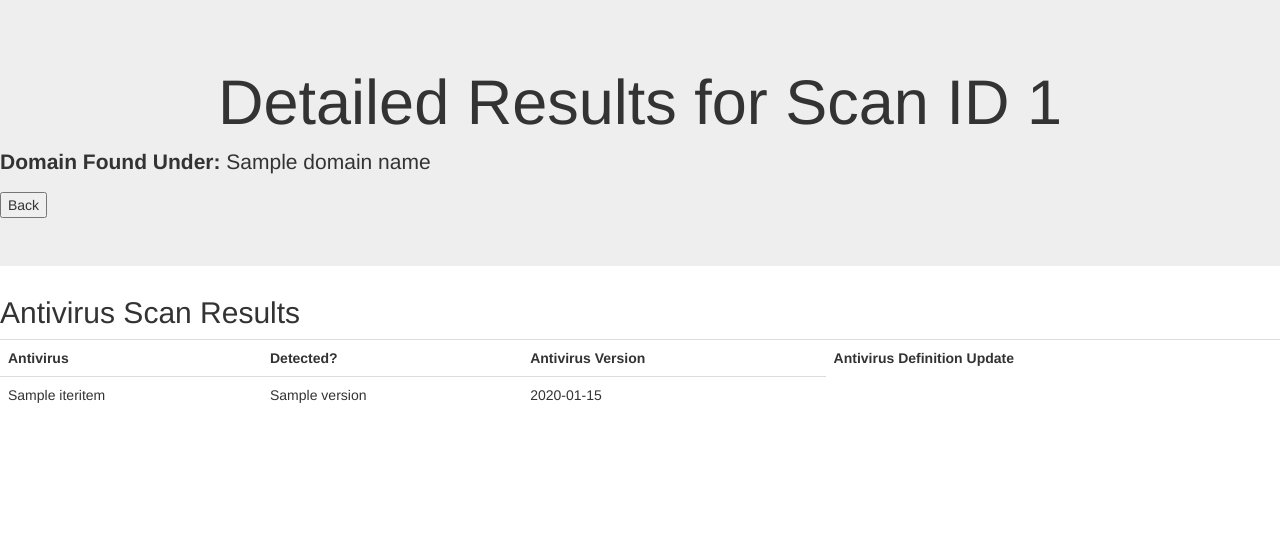
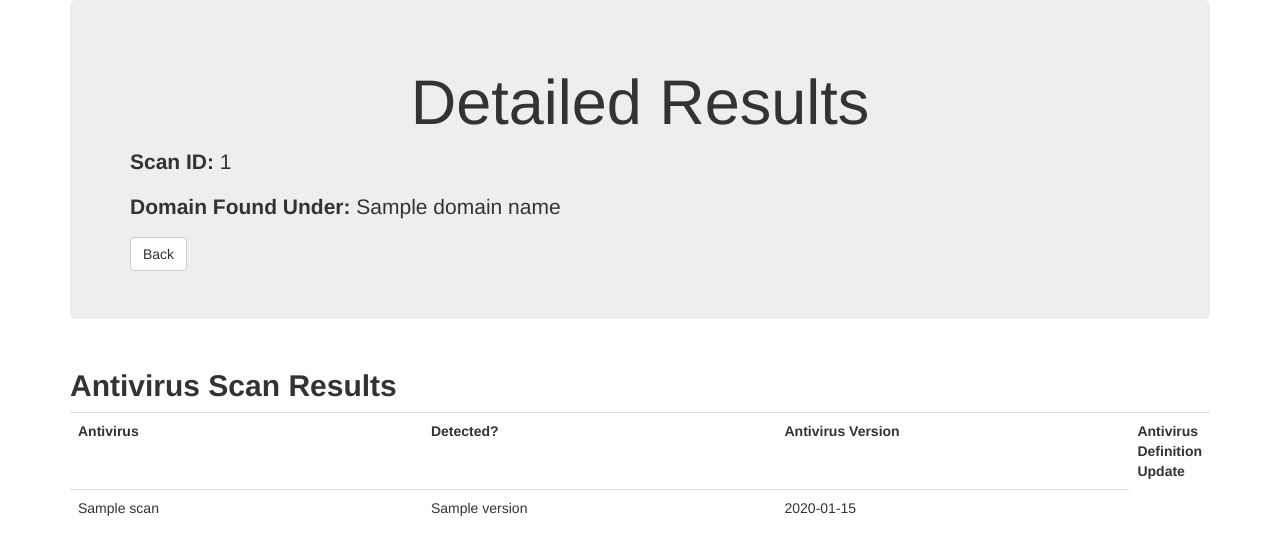
Before and after one commit to ChengKeJing/MACrawler, a Flask app: template templates/detailedresult.html in a window 1280 px wide. Shown: the top 555 px of the page. Run offline with Flask 2, Linux system fonts and the light colour scheme; the template is opened without the code that fills it: most values are stand-ins (such as "Sample title", 1, 10 or a date in 2020); some libraries are stand-ins or nearby versions.

Commit message:
added UI enhancements

```diff
--- a/macrawler.py
+++ b/macrawler.py
@@ -34,8 +34,8 @@ def detailed():
 	scan_id = request.args.get('scan_id', '')
 	domain_name = request.args.get('domain_name', '')
 
-	if scans == "Safe":
-		scans_dict = None
+	if scans == 'Safe':
+		scans_dict = 'Safe'
 	else:
 		scans_dict = json.loads(scans)
 
--- a/templates/detailedresult.html
+++ b/templates/detailedresult.html
@@ -7,36 +7,47 @@
 	<script src="https://maxcdn.bootstrapcdn.com/bootstrap/3.3.7/js/bootstrap.min.js" integrity="sha384-Tc5IQib027qvyjSMfHjOMaLkfuWVxZxUPnCJA7l2mCWNIpG9mGCD8wGNIcPD7Txa" crossorigin="anonymous"></script>
 </head>
 <body>
+<div class="container">
 	<div class="jumbotron">
-		<h1 align="center">Detailed Results for Scan ID {{ scan_id }}</h1>
+		<h1 align="center">Detailed Results</h1>
 
+		<p><strong>Scan ID:</strong> {{ scan_id }}</p>
 		<p><strong>Domain Found Under:</strong> {{ domain_name }}</p>
 
-		<input type="button" value="Back" onclick="window.history.back()" />
+		<input type="button" class="btn btn-default" value="Back" onclick="window.history.back()" />
 	</div>
 
-	<div>
-		<h2>Antivirus Scan Results</h2>
+	<div class="row">
+		<div class="col-md-12">
+			<h2><strong>Antivirus Scan Results</strong></h2>
+			{% if scans == 'Safe' %}
+				<p>VirusTotal did not detect any malware in this file.</p>
+			{% else %}
 				<table class="table">
 					<colgroup span="3"></colgroup>
 
 					<!-- Table Headers -->
 					<tr>
-				<th>Antivirus</th>
-				<th>Detected?</th>
-				<th>Antivirus Version</th>
-				<th>Antivirus Definition Update</th>
+						<th col-md-3>Antivirus</th>
+						<th col-md-3>Detected?</th>
+						<th col-md-3>Antivirus Version</th>
+						<th col-md-3>Antivirus Definition Update</th>
 					</tr>
 
 					<!-- Table Headers -->
-			{% for av_name, av_details in scans.iteritems() %}
+					{% for av_name, av_details in scans.items() %}
 						<tr>
-				<td>{{ av_name }}</td>
-				<td>{{ av_details["version"] }}</td>
-				<td>{{ av_details["update"] }}</td>
+							<td class="col-md-4" style ="word-break:break-all;">{{ av_name }}</td>
+							<td class="col-md-4" style ="word-break:break-all;">{{ av_details["version"] }}</td>
+							<td class="col-md-4" style ="word-break:break-all;">{{ av_details["update"] }}</td>
 						</tr>
 					{% endfor %}
 				</table>
+			{% endif %}
+		</div>
+	</div>
+
+
 </div>
 </body>
 </html>
```
Also changed, not shown: templates/searchresults.html (+8 -8 lines). Lines whose indentation alone changed are shown as unchanged.
